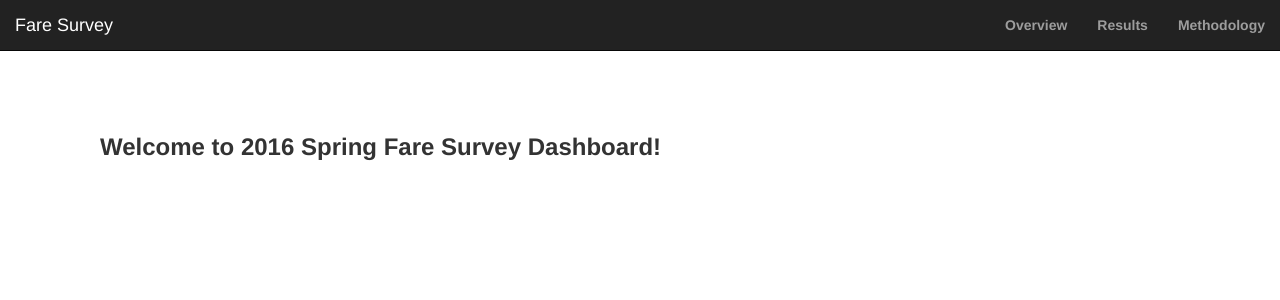
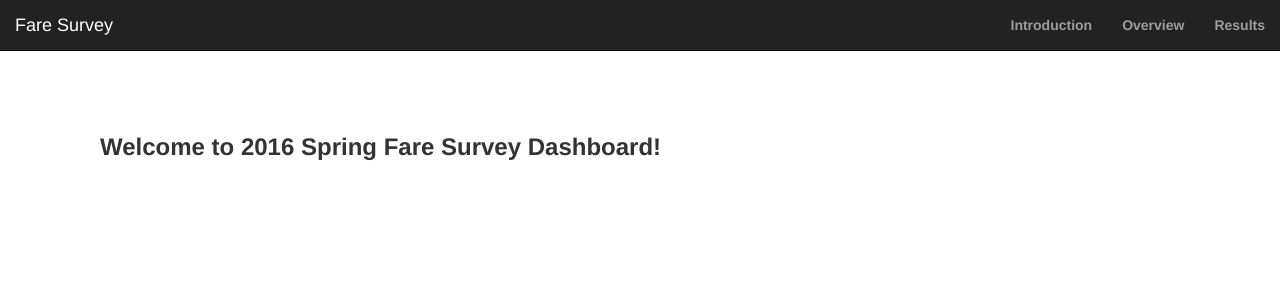
Before and after one commit to baofeng-dong/spring-2016-survey-dashboard, a Flask app: page / in a window 1280 px wide. Shown: the top 300 px of the page. Run offline with Flask 2, Linux system fonts and the light colour scheme; parts of the project's set-up code (start-up, migrations or seed data) failed here and were passed over; some libraries are stand-ins or nearby versions.

Commit message:
added introduction and created view

```diff
--- a/dashboard/static/CSS/style.css
+++ b/dashboard/static/CSS/style.css
@@ -13,6 +13,15 @@
 padding-left: 20px;
 padding-bottom: 10px;
 display: none;
+}
+
+#intro-main {
+  padding-left: 80px;
+  padding-top: 40px;
+}
+
+#intro {
+  padding-left: 20px;
 }
 
 #filter_line {
--- a/dashboard/templates/base.html
+++ b/dashboard/templates/base.html
@@ -31,9 +31,10 @@
     <div class="navbar-collapse collapse">
       <ul class="nav navbar-nav navbar-right">
 
+<li><a href="{{ url_for('index') }}introduction"><b>Introduction</b></a></li>
 <li><a href="{{ url_for('index') }}sroutes"><b>Overview</b></a></li>
 <li><a href="{{ url_for('index') }}fareresults"><b>Results</b></a></li>
-<li><a href="{{ url_for('index') }}methodology"><b>Methodology</b></a></li>
+
 
       </ul>
     </div>
--- a/dashboard/views.py
+++ b/dashboard/views.py
@@ -27,6 +27,10 @@ DIRPATH = os.path.dirname(os.path.realpath(__file__))
 @app.route('/')
 def index():
     return render_template("index.html")
+
+@app.route('/introduction')
+def intro():
+    return render_template("introduction.html")
 
 @app.route('/sroutes')
 def sroutes():
```
